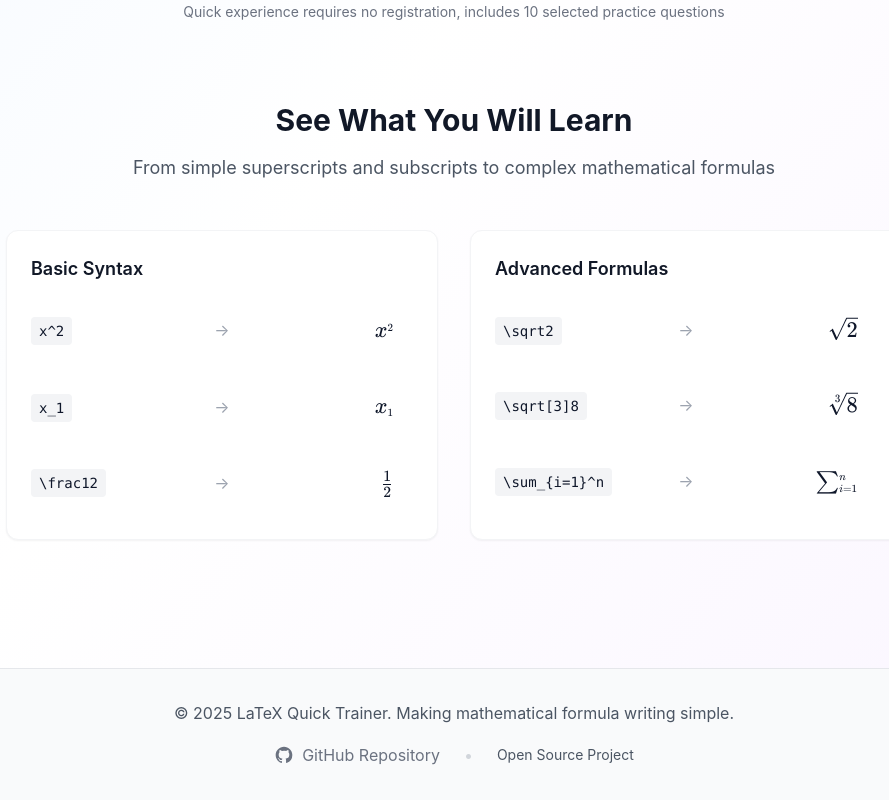
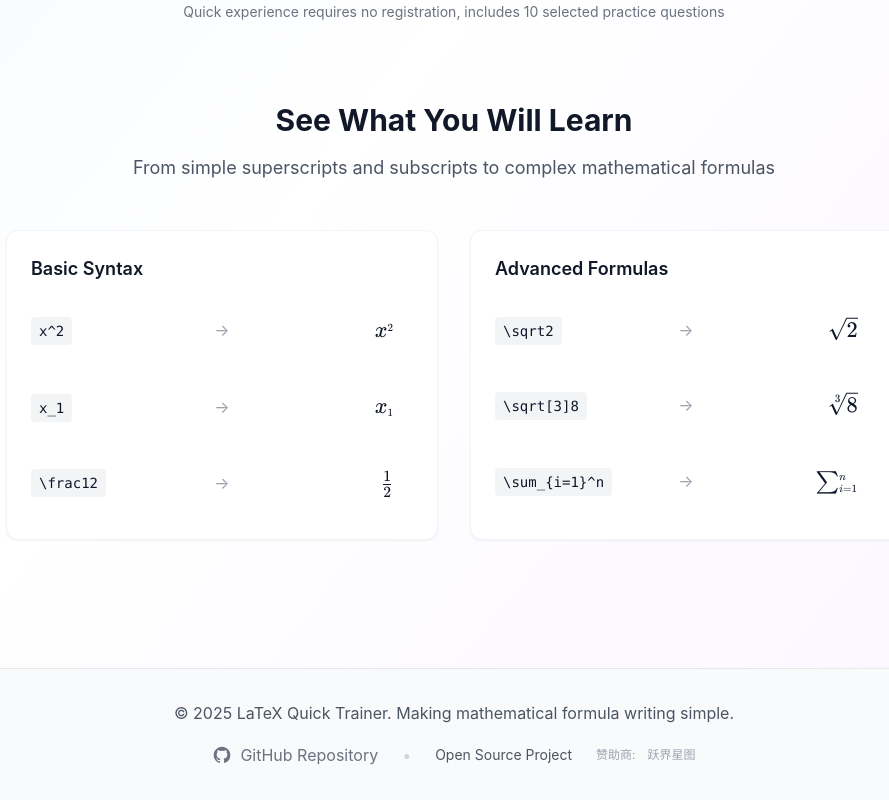
Before and after one commit to prehisle/pipeak, a React (Vite) app in the folder frontend/: page / in a window 1280 px wide. Shown: the part 763-1563 px from the top of the page, without its empty margins (186-1075 px from the left). Built offline with nearby package versions, Linux system fonts and the light colour scheme; no server answers.

Commit message:
赞助商，跃界星图

```diff
--- a/frontend/src/pages/HomePage.jsx
+++ b/frontend/src/pages/HomePage.jsx
@@ -225,7 +225,8 @@ const HomePage = () => {
         <div className="max-w-7xl mx-auto px-4 sm:px-6 lg:px-8 py-8">
           <div className="text-center text-gray-600 dark:text-gray-400 space-y-4">
             <p>{t('home.copyright')}</p>
-            <div className="flex justify-center items-center space-x-6">
+            <div className="flex flex-col sm:flex-row justify-center items-center space-y-2 sm:space-y-0 sm:space-x-6">
+              <div className="flex items-center space-x-6">
                 <a
                   href="https://github.com/prehisle/pipeak"
                   target="_blank"
@@ -240,6 +241,27 @@ const HomePage = () => {
                 <span className="text-gray-300 dark:text-gray-600">•</span>
                 <span className="text-sm">{t('common.openSource')}</span>
               </div>
+
+              <div className="flex items-center space-x-2 text-xs text-gray-400 dark:text-gray-500">
+                <span>赞助商:</span>
+                <a
+                  href="https://yuejxt.cn"
+                  target="_blank"
+                  rel="noopener noreferrer"
+                  className="inline-flex items-center space-x-1 hover:text-gray-600 dark:hover:text-gray-300 transition-colors"
+                >
+                  <img
+                    src="https://yuejxt.cn/favicon.ico"
+                    alt="跃界星图"
+                    className="w-3 h-3"
+                    onError={(e) => {
+                      e.target.style.display = 'none'
+                    }}
+                  />
+                  <span>跃界星图</span>
+                </a>
+              </div>
+            </div>
           </div>
         </div>
       </footer>
```
Also changed, not shown: 1 other file (tests, documents, lock files or other folders). Lines whose indentation alone changed are shown as unchanged.
